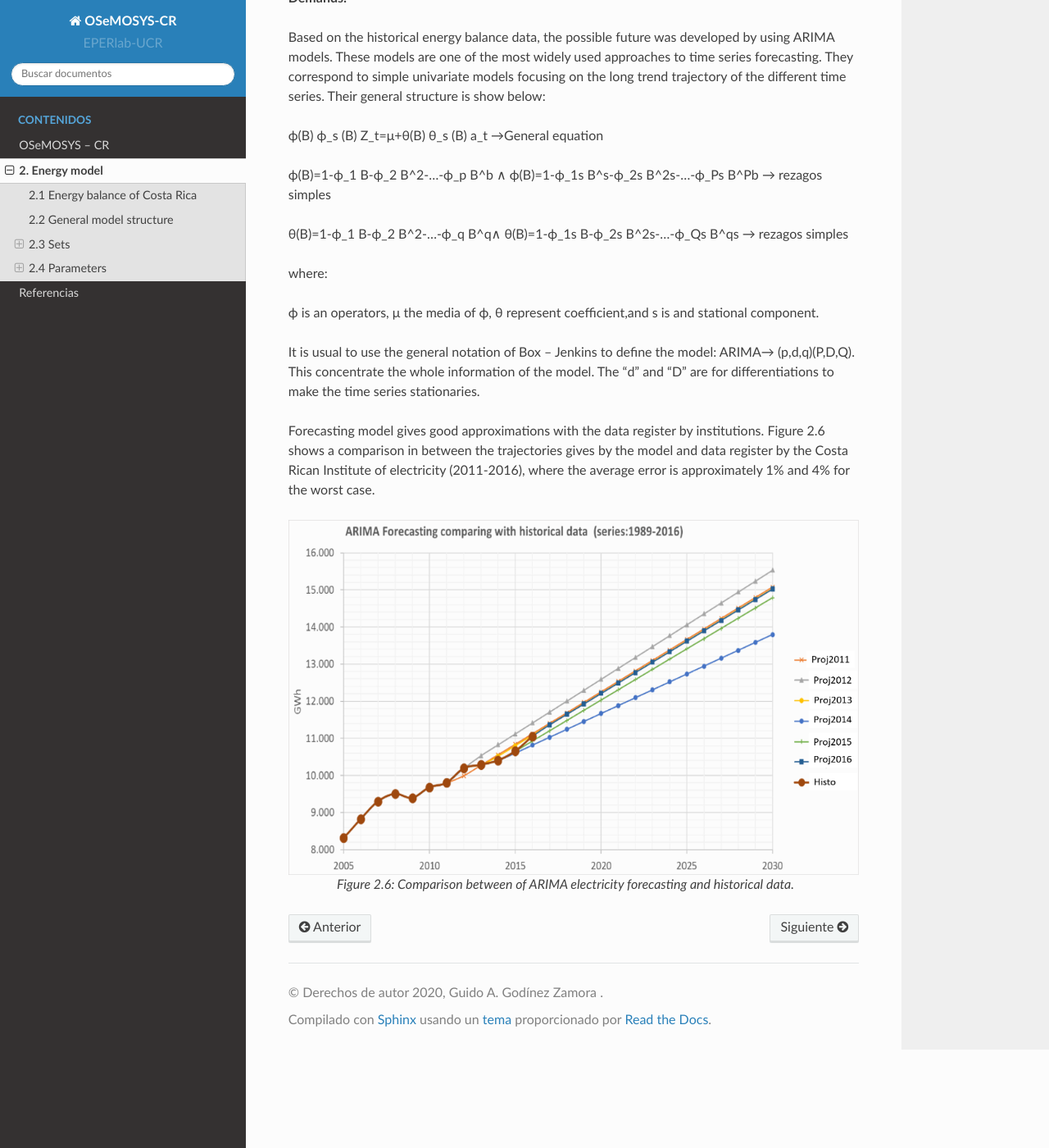
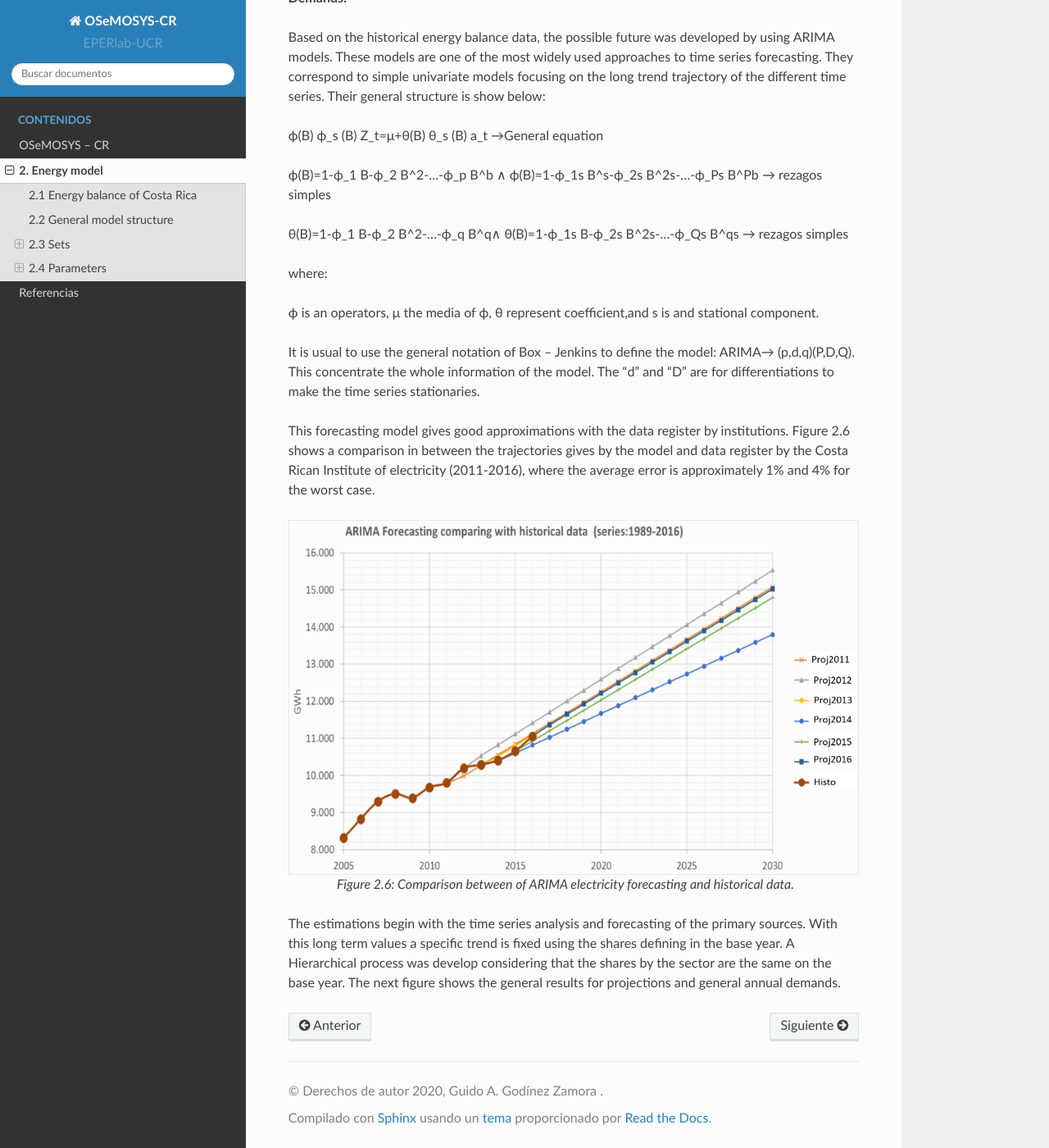
Before and after one commit to EPERLab/OSeMOSYS-CR, a Sphinx documentation site: the page built from docs/02EnergyModel.rst, in a window 1280 px wide and 1400 px high, scrolled down 7187 px. Shown: the whole window at 82% size. Built offline with Sphinx 7.4.7 and the Read the Docs theme 2.0.0, drawn with Linux system fonts in a browser that asks for light colours.

Commit message:
Update 02EnergyModel.rst

```diff
--- a/docs/02EnergyModel.rst
+++ b/docs/02EnergyModel.rst
@@ -261,9 +261,11 @@ where:
 
 It is usual to use the general notation of Box – Jenkins to define the model: ARIMA→ (p,d,q)(P,D,Q). This concentrate the whole information of the model. The “d” and “D” are for differentiations to make the time series stationaries.
 
-Forecasting model gives good approximations with the data register by institutions. Figure 2.6 shows a comparison in between the trajectories gives by the model and data register by the Costa Rican Institute of electricity (2011-2016), where the average error is approximately 1% and 4% for the worst case.
+This forecasting model gives good approximations with the data register by institutions. Figure 2.6 shows a comparison in between the trajectories gives by the model and data register by the Costa Rican Institute of electricity (2011-2016), where the average error is approximately 1% and 4% for the worst case.
 
 .. figure::  img/DemandsProjections.png
    :align:   center
 
    *Figure 2.6: Comparison between of ARIMA electricity forecasting and historical data.*
+
+The estimations begin with the time series analysis and forecasting of the primary sources. With this long term values a specific trend is fixed using the shares defining in the base year. A Hierarchical process was develop considering that the shares by the sector are the same on the base year.  The next figure shows the general results for projections and general annual demands.
```
